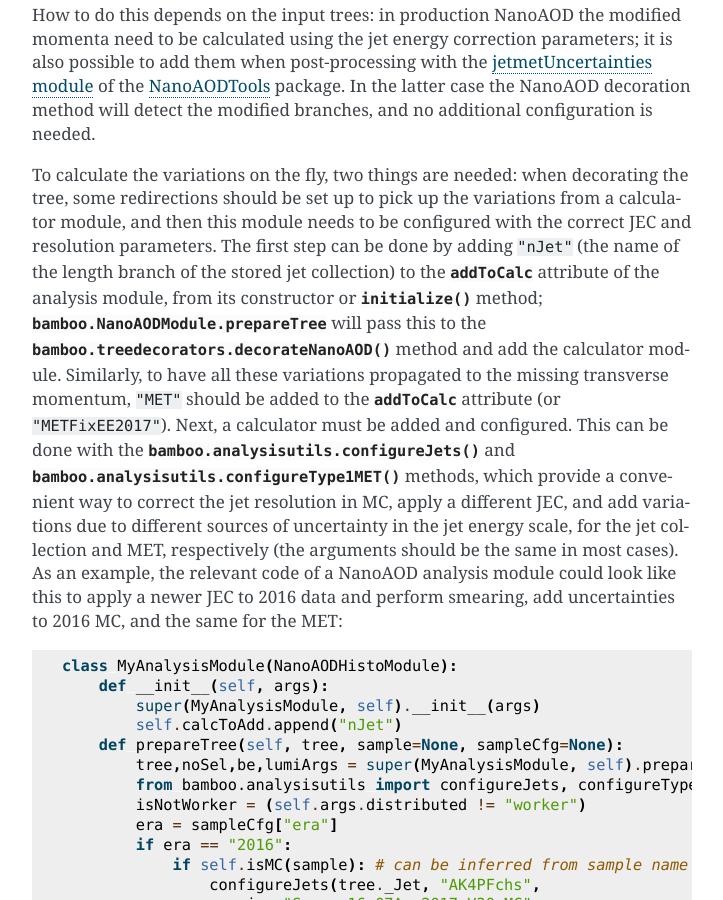
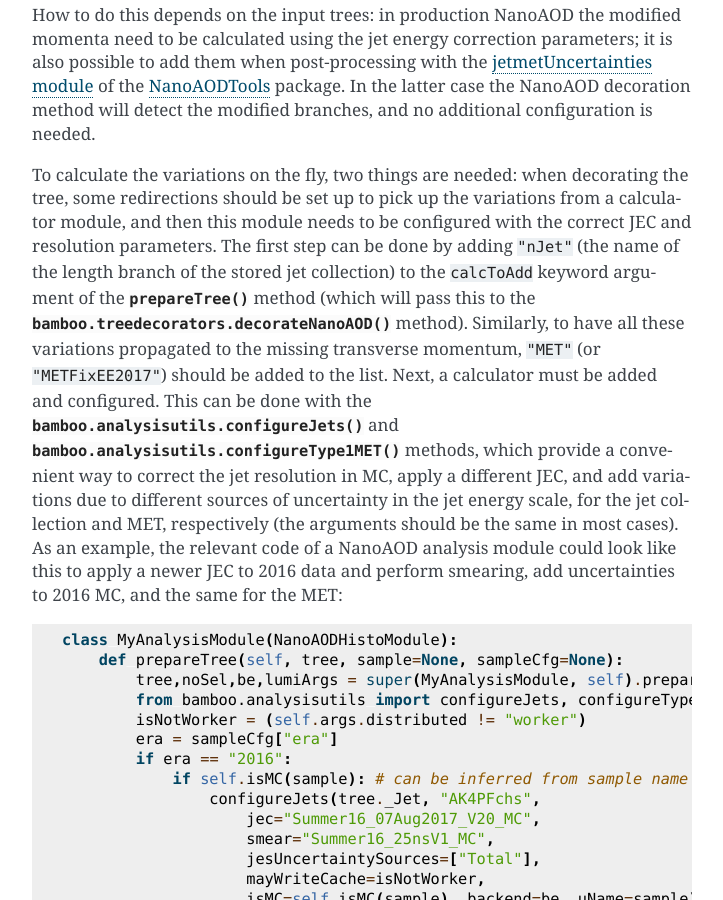
Before and after one commit to recotoolsbenchmarks/BambooAnalysis, a Sphinx documentation site: the page built from doc/recipes.rst, in a window 1280 px wide and 900 px high, scrolled down 3522 px. Shown: the whole window, without its empty margins (388-1111 px from the left). Built offline with Sphinx 7.4.7, drawn with Linux system fonts in a browser that asks for light colours; some of the changed text lies outside the part shown.

Commit message:
Get rid of calcToAdd class member, pass it directly to NanoAODModule.prepareTree (simpler to keep track of)

```diff
--- a/doc/recipes.rst
+++ b/doc/recipes.rst
@@ -201,15 +201,11 @@ the tree, some redirections should be set up to pick up the variations from a
 calculator module, and then this module needs to be configured with the correct
 JEC and resolution parameters.
 The first step can be done by adding ``"nJet"`` (the name of the length branch
-of the stored jet collection) to the :py:attr:`~bamboo.NanoAODModule.addToCalc`
-attribute of the analysis module, from its constructor or
-:py:meth:`~bamboo.analysismodules.AnalysisModule.initialize` method;
-:py:attr:`bamboo.NanoAODModule.prepareTree` will pass this to the
-:py:meth:`bamboo.treedecorators.decorateNanoAOD` method and add the calculator
-module.
+of the stored jet collection) to the ``calcToAdd`` keyword argument of the
+:py:meth:`~bamboo.NanoAODModule.prepareTree` method (which will pass this to the
+:py:meth:`bamboo.treedecorators.decorateNanoAOD` method).
 Similarly, to have all these variations propagated to the missing transverse
-momentum, ``"MET"`` should be added to the
-:py:attr:`~bamboo.NanoAODModule.addToCalc` attribute (or ``"METFixEE2017"``).
+momentum, ``"MET"`` (or ``"METFixEE2017"``) should be added to the list.
 Next, a calculator must be added and configured.
 This can be done with the :py:meth:`bamboo.analysisutils.configureJets` and
 :py:meth:`bamboo.analysisutils.configureType1MET` methods, which provide a
@@ -224,11 +220,8 @@ uncertainties to 2016 MC, and the same for the MET:
 .. code-block:: python
 
    class MyAnalysisModule(NanoAODHistoModule):
-       def __init__(self, args):
-           super(MyAnalysisModule, self).__init__(args)
-           self.calcToAdd.append("nJet")
        def prepareTree(self, tree, sample=None, sampleCfg=None):
-           tree,noSel,be,lumiArgs = super(MyAnalysisModule, self).prepareTree(tree, sample=sample, sampleCfg=sampleCfg)
+           tree,noSel,be,lumiArgs = super(MyAnalysisModule, self).prepareTree(tree, sample=sample, sampleCfg=sampleCfg, calcToAdd=["nJet"])
            from bamboo.analysisutils import configureJets, configureType1MET
            isNotWorker = (self.args.distributed != "worker")
            era = sampleCfg["era"]
@@ -318,9 +311,10 @@ As for the jet correction and variations described in the previous section,
 this can either be done during postprocessing, with the
 `muonScaleResProducer module`_ of the NanoAODTools_ package, or on the fly.
 The former will be detected automatically when decorating the trees, the latter
-requires adding ``"nMuon"`` to the :py:attr:`~bamboo.NanoAODModule.addToCalc`
-attribute of the analysis module, such that the decorations will pick up the
-momenta from a calculator module instead of directly from the input file.
+requires adding ``"nMuon"`` to the ``calcToAdd`` keyword argument passed to he
+:py:attr:`~bamboo.NanoAODModule.prepareTree` method, such that the decorations
+will pick up the momenta from a calculator module
+instead of directly from the input file.
 
 The on the fly calculator should be added and configured with the
 :py:meth:`bamboo.analysisutils.configureRochesterCorrection` method,
@@ -332,11 +326,8 @@ corrected muons are in ``tree.Muon``.
 .. code-block:: python
 
    class MyAnalysisModule(NanoAODHistoModule):
-       def __init__(self, args):
-           super(MyAnalysisModule, self).__init__(args)
-           self.calcToAdd.append("nMuon")
        def prepareTree(self, tree, sample=None, sampleCfg=None):
-           tree,noSel,be,lumiArgs = NanoAODHistoModule.prepareTree(self, tree, sample=sample, sampleCfg=sampleCfg)
+           tree,noSel,be,lumiArgs = NanoAODHistoModule.prepareTree(self, tree, sample=sample, sampleCfg=sampleCfg, calcToAdd=["nMuon"])
            from bamboo.analysisutils import configureRochesterCorrection
            era = sampleCfg["era"]
            if era == "2016":
```
Also changed, not shown: 2 other files.
